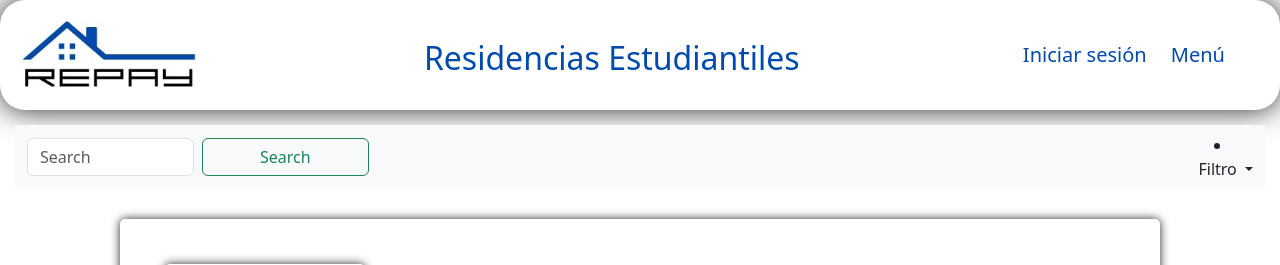
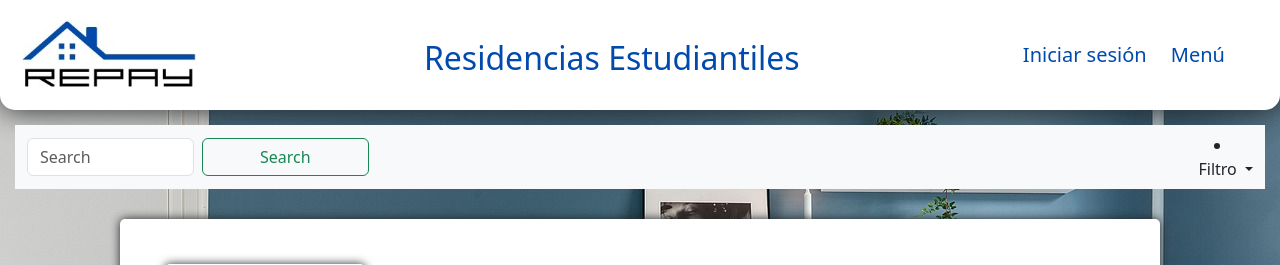
Before and after one commit to S2-net/Proyecto, a PHP site: page /repay.html in a window 1280 px wide. Shown: the top 265 px of the page. Run offline with PHP 8.4, Linux system fonts and the light colour scheme.

Commit message:
Arreglos2

```diff
--- a/repay.html
+++ b/repay.html
@@ -8,6 +8,9 @@
     <link href="https://cdn.jsdelivr.net/npm/bootstrap@5.3.3/dist/css/bootstrap.min.css" rel="stylesheet" integrity="sha384-QWTKZyjpPEjISv5WaRU9OFeRpok6YctnYmDr5pNlyT2bRjXh0JMhjY6hW+ALEwIH" crossorigin="anonymous">
     <title>REPAY</title>
 </head>
+
+
+<body>
 
     <header>
 
@@ -23,15 +26,14 @@
 
             <div class="nave">
                 <nav>
-                <a href="#inicio">Iniciar sesión</a>
+                    <a href="iniciosesion.html">Iniciar sesión</a>
                     <a href="#menu">Menú</a>
                     <a href="#favoritos"></a>
+
                 </nav>
             </div>
 
     </header>
-
-<body>
 
     <div>
 
--- a/styles/repay.css
+++ b/styles/repay.css
@@ -3,16 +3,25 @@
     padding: 0%;
     text-decoration: none;
 }
+body{
+
+    background-image: url(/images/resi.jpg);
+    background-attachment: fixed;
+    background-repeat: no-repeat;
+    background-size: cover;
+
+}
 
 
 
 header{
-    border-radius: 25px;
+    border-radius: 0px 0px 15px 15px ;
     box-shadow: 0px 0px 30px;
     display: flex;
    flex-wrap: nowrap;
     align-items: center;
     justify-content: space-between;
+    background-color: white;
 }
 
 img{
```
Lines whose indentation alone changed are shown as unchanged.
